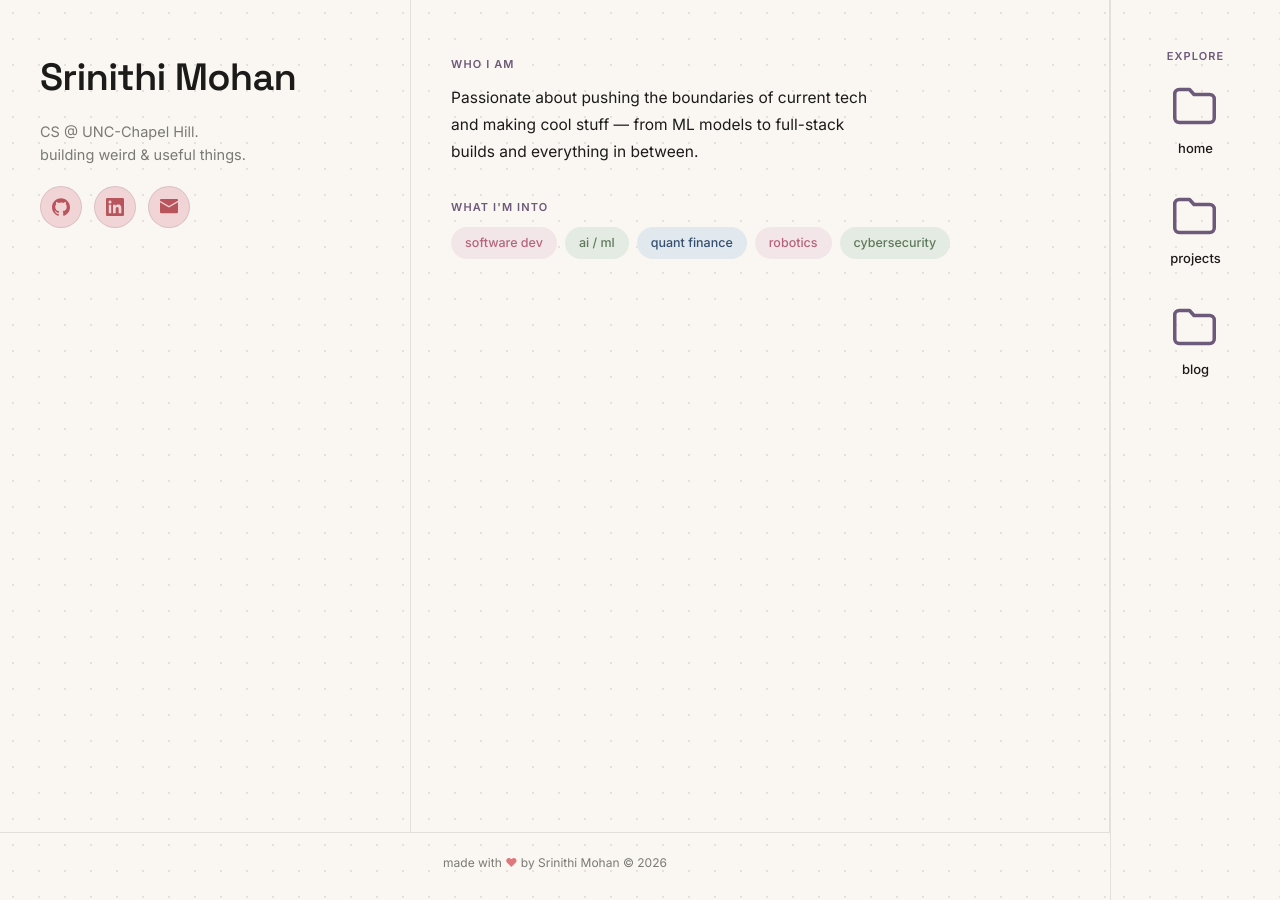
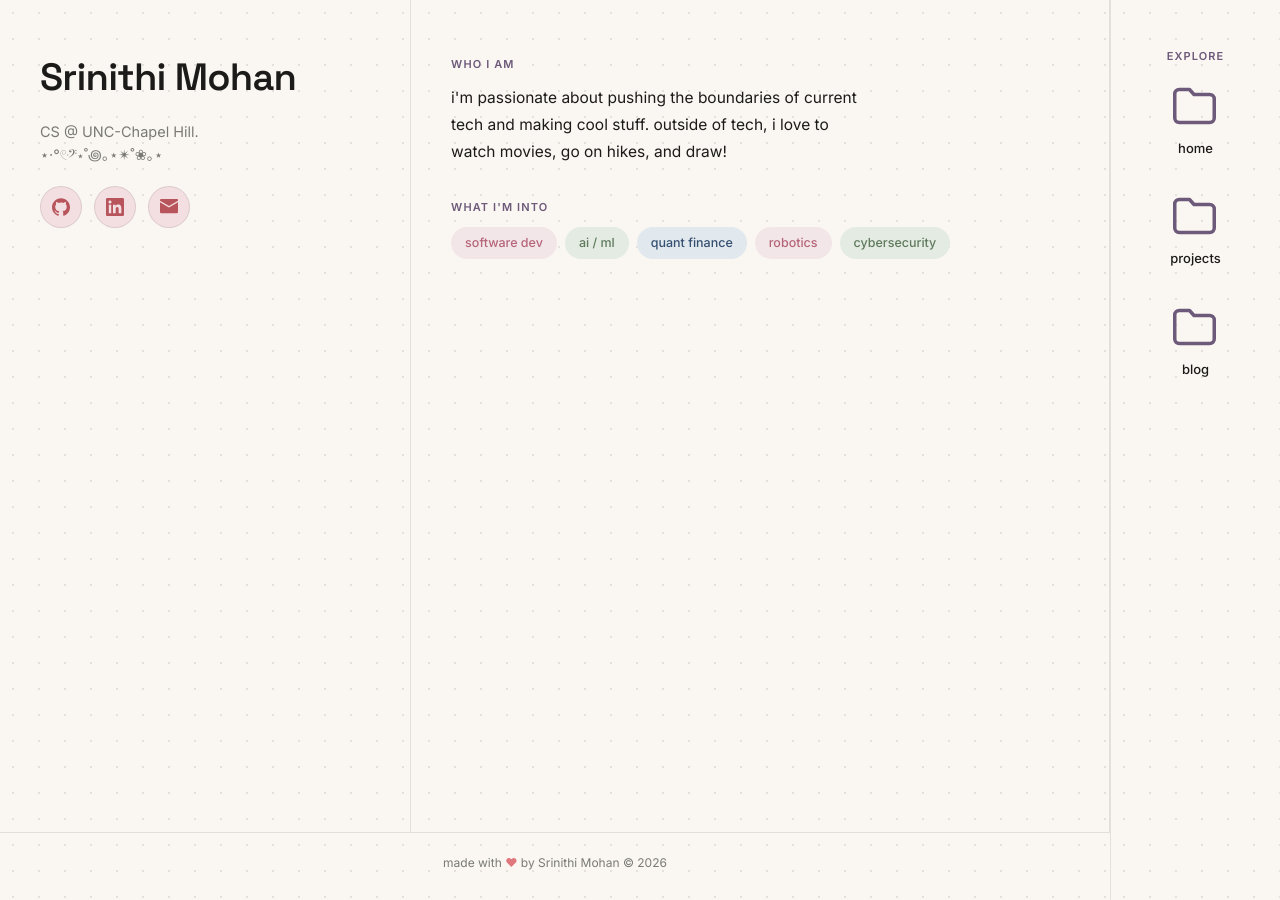
Before and after one commit to srinithimohan/srinithimohan.github.io, a Jekyll site: the page built from index.html, in a window 1280 px wide. Built offline with Jekyll 4.4.1, drawn with Linux system fonts in a browser that asks for light colours.

Commit message:
final touches

```diff
--- a/_layouts/home.html
+++ b/_layouts/home.html
@@ -14,7 +14,7 @@
 
       <section class="home-col home-col--intro">
         <h1 class="home-name">Srinithi Mohan</h1>
-        <p class="home-tagline">CS @ UNC-Chapel Hill.<br>building weird &amp; useful things.</p>
+        <p class="home-tagline">CS @ UNC-Chapel Hill.<br>⋆‧°𓏲ּ𝄢⋆˚꩜｡⋆✴︎˚❀｡⋆</p>
         {% include social-links.html %}
       </section>
 
--- a/assets/css/style.scss
+++ b/assets/css/style.scss
@@ -128,7 +128,7 @@ img {
   height: 42px;
   border-radius: 50%;
   border: 1px solid var(--line);
-  background: #f0d4d6;
+  background: #f3dfe1;
   display: flex;
   align-items: center;
   justify-content: center;
@@ -345,7 +345,7 @@ img {
 }
 
 .project-header:hover {
-  background: var(--bg-alt);
+  background: #F8F5F0;
 }
 
 .project-date {
--- a/index.html
+++ b/index.html
@@ -3,4 +3,4 @@ layout: home
 title: home
 ---
 
-Passionate about pushing the boundaries of current tech and making cool stuff — from ML models to full-stack builds and everything in between.
+i'm passionate about pushing the boundaries of current tech and making cool stuff. outside of tech, i love to watch movies, go on hikes, and draw!
--- a/pages/blog.html
+++ b/pages/blog.html
@@ -4,7 +4,7 @@ title: Blog
 ---
 
 <h1>Blog</h1>
-<p>a few thoughts on what i'm building and learning — full posts live on <a href="https://srinithim.substack.com" target="_blank" rel="noopener">Substack</a>.</p>
+<p>a few thoughts on what i'm building and learning — full posts live on <a href="https://srinithim.substack.com" target="_blank" rel="noopener">substack</a>.</p>
 
 <div id="blog-posts" class="blog-list">
   <p class="blog-status">loading posts…</p>
```
